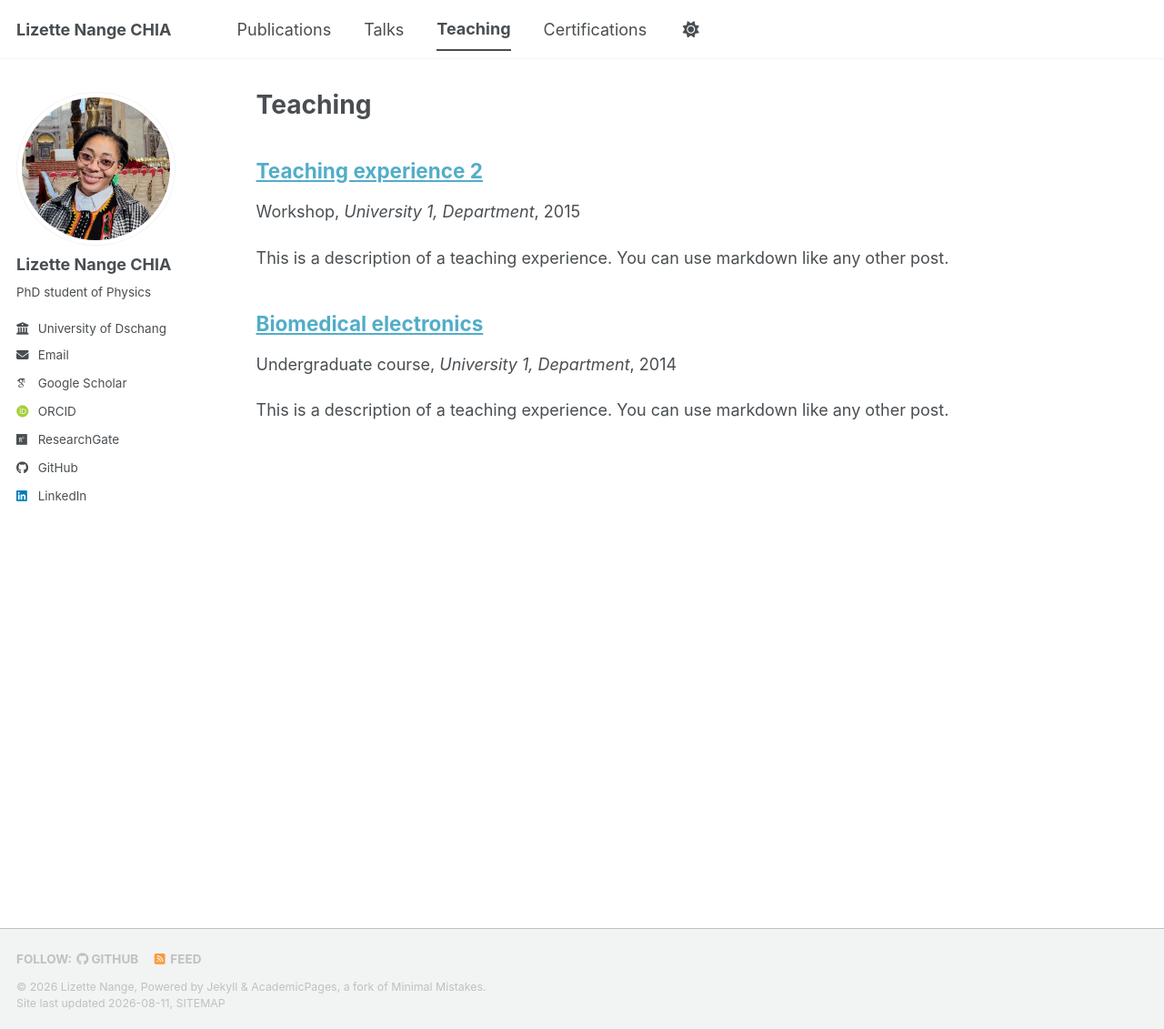
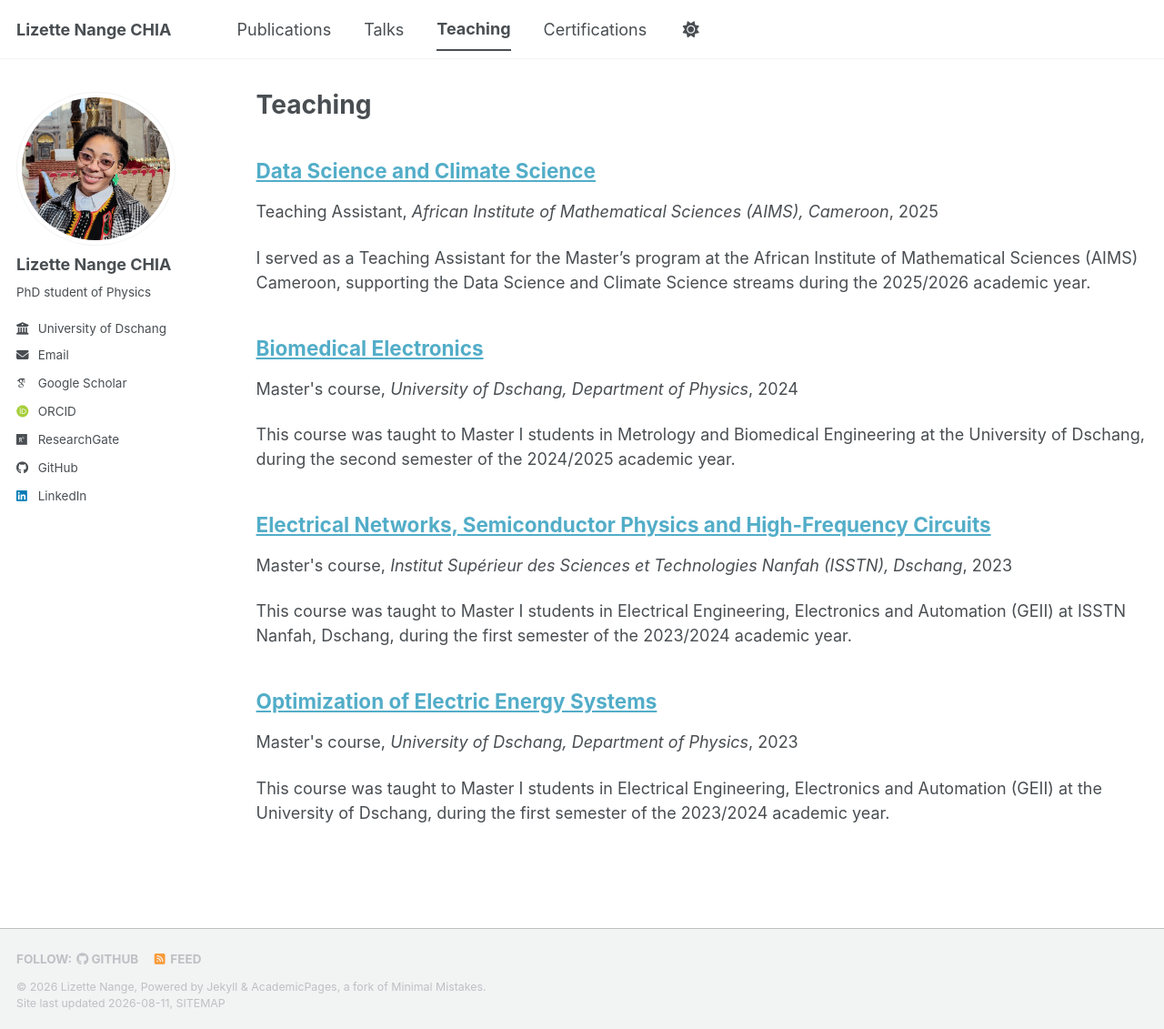
Before and after one commit to lizettenange/lizettenange.github.io, a Jekyll site: the page built from _pages/teaching.html, in a window 1280 px wide and 1131 px high. Shown: the whole window at 91% size. Built offline with Jekyll 4.4.1, drawn with Linux system fonts in a browser that asks for light colours; some web fonts are replaced; a script bundle is joined from its source files by our own code; library files that are not in the unit come from our copies.

Commit message:
teachupd

```diff
--- a/_teaching/2014-spring-teaching-1.md
+++ b/_teaching/2014-spring-teaching-1.md
@@ -1,20 +1,11 @@
 ---
-title: "Biomedical electronics"
+title: "Biomedical Electronics"
 collection: teaching
-type: "Undergraduate course"
-permalink: /teaching/2014-spring-teaching-1
-venue: "University 1, Department"
-date: 2014-01-01
-location: "City, Country"
+type: "Master's course"
+permalink: /teaching/2024-spring-biomedical-electronics
+venue: "University of Dschang, Department of Physics"
+date: 2024-09-01
+location: "Dschang, Cameroon"
 ---
 
-This is a description of a teaching experience. You can use markdown like any other post.
-
-Heading 1
-======
-
-Heading 2
-======
-
-Heading 3
-======
+This course was taught to Master I students in Metrology and Biomedical Engineering at the University of Dschang, during the second semester of the 2024/2025 academic year.
--- a/_teaching/2015-spring-teaching-2.md
+++ b/_teaching/2015-spring-teaching-2.md
@@ -1,20 +1,11 @@
 ---
-title: "Teaching experience 2"
+title: "Optimization of Electric Energy Systems"
 collection: teaching
-type: "Workshop"
-permalink: /teaching/2015-spring-teaching-1
-venue: "University 1, Department"
-date: 2015-01-01
-location: "City, Country"
+type: "Master's course"
+permalink: /teaching/2023-fall-optimization-electric-energy-systems
+venue: "University of Dschang, Department of Physics"
+date: 2023-09-01
+location: "Dschang, Cameroon"
 ---
 
-This is a description of a teaching experience. You can use markdown like any other post.
-
-Heading 1
-======
-
-Heading 2
-======
-
-Heading 3
-======
+This course was taught to Master I students in Electrical Engineering, Electronics and Automation (GEII) at the University of Dschang, during the first semester of the 2023/2024 academic year.
--- /dev/null
+++ b/_teaching/2015-spring-teaching-3.md
@@ -0,0 +1,11 @@
+---
+title: "Electrical Networks, Semiconductor Physics and High-Frequency Circuits"
+collection: teaching
+type: "Master's course"
+permalink: /teaching/2023-fall-electrical-networks-semiconductor-physics
+venue: "Institut Supérieur des Sciences et Technologies Nanfah (ISSTN), Dschang"
+date: 2023-09-01
+location: "Dschang, Cameroon"
+---
+
+This course was taught to Master I students in Electrical Engineering, Electronics and Automation (GEII) at ISSTN Nanfah, Dschang, during the first semester of the 2023/2024 academic year.
--- /dev/null
+++ b/_teaching/2015-spring-teaching-4.md
@@ -0,0 +1,11 @@
+---
+title: "Data Science and Climate Science"
+collection: teaching
+type: "Teaching Assistant"
+permalink: /teaching/2025-aims-cameroon-data-science-climate-science
+venue: "African Institute of Mathematical Sciences (AIMS), Cameroon"
+date: 2025-09-01
+location: "Limbe, Cameroon"
+---
+
+I served as a Teaching Assistant for the Master's program at the African Institute of Mathematical Sciences (AIMS) Cameroon, supporting the Data Science and Climate Science streams during the 2025/2026 academic year.
```
